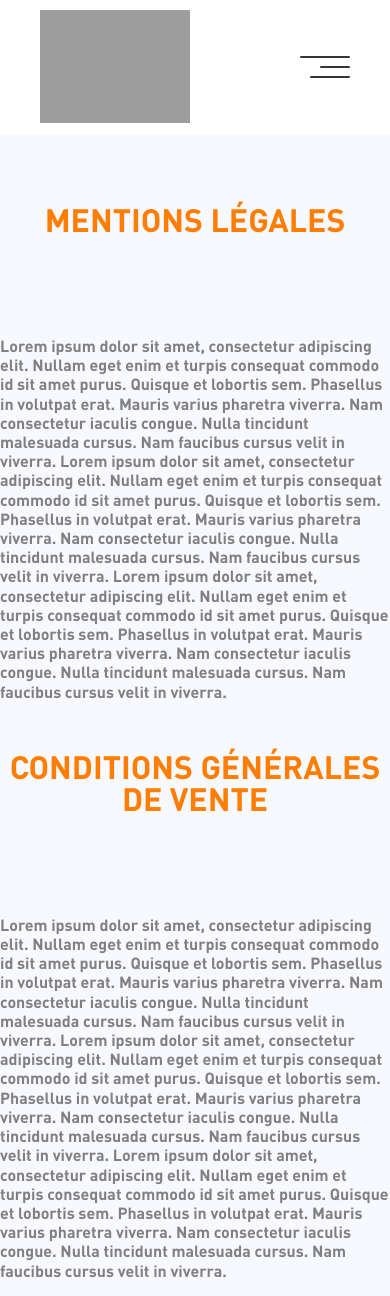
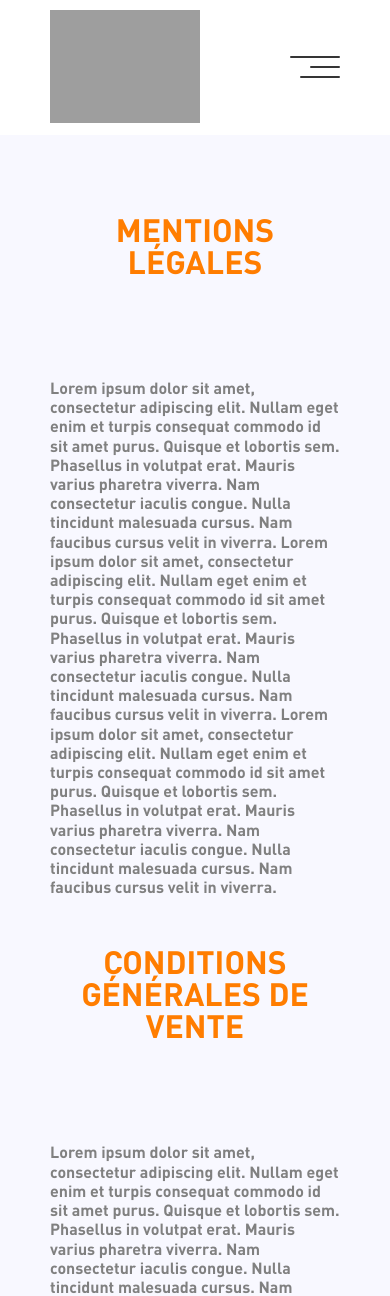
Before and after one commit to barberob/RopeUp, a PHP site: page /html/mentions_legales.php in a window 390 px wide. Shown: the top 1296 px of the page. Run offline with PHP 8.4, Linux system fonts and the light colour scheme; grey boxes are pictures that could not be loaded.

Commit message:
Correction mentions légales

```diff
--- a/css/header_mentions_legales.css
+++ b/css/header_mentions_legales.css
@@ -13,7 +13,7 @@ body
 
 div.vice
 {
-	margin: 40px 0;
+	margin: 50px 50px;
 
 }
 
@@ -34,6 +34,7 @@ div.vice p
 	color: gray;
 }
 
-div.vice p:last-of-type{
+div.vice p:last-of-type
+{
 	padding-bottom: 100px;
 }
--- a/css/header_mentions_legales_responsive.css
+++ b/css/header_mentions_legales_responsive.css
@@ -13,4 +13,18 @@
 		margin-right: 0%;
 
 	}
+
+	div.wrap
+	{
+		width: 85%;
+	}
 }
+
+@media all and (max-width: 570px){
+
+	div.wrap
+	{
+		width: 95%;
+	}
+
+}
```
